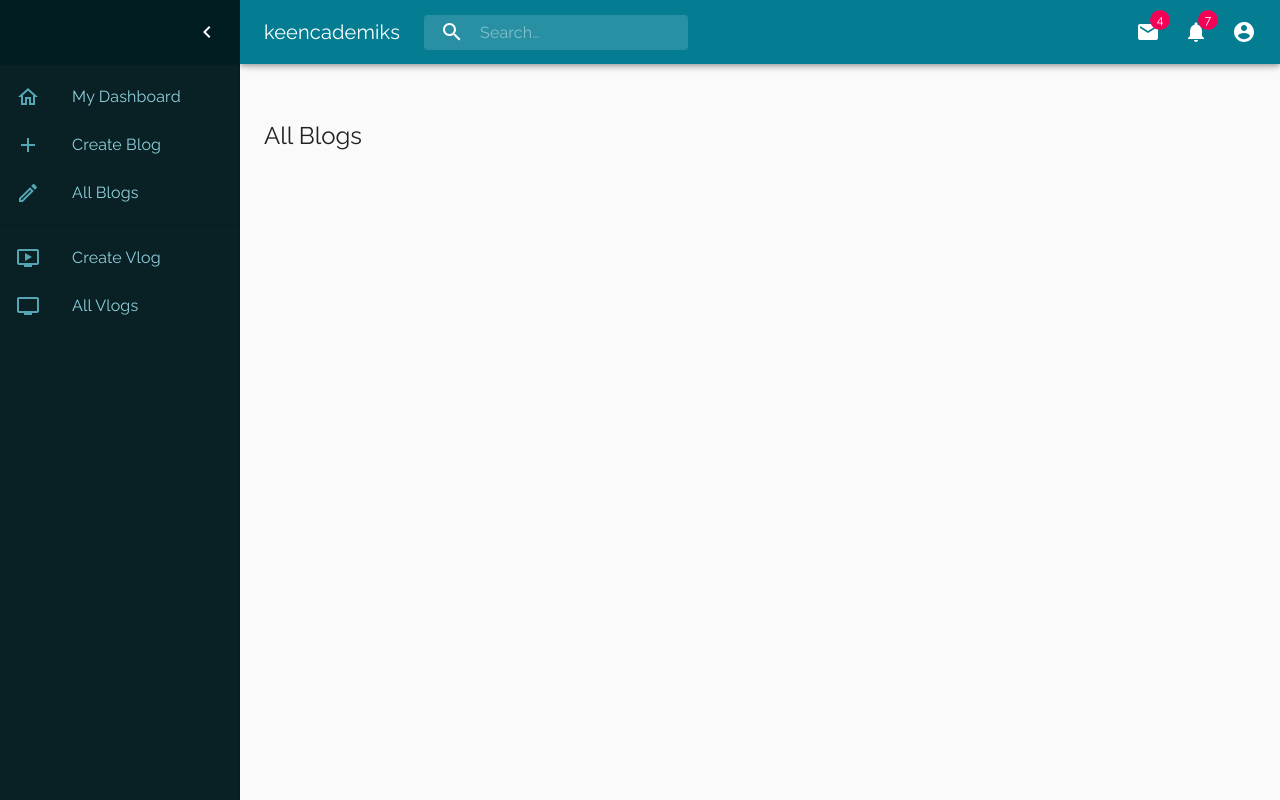
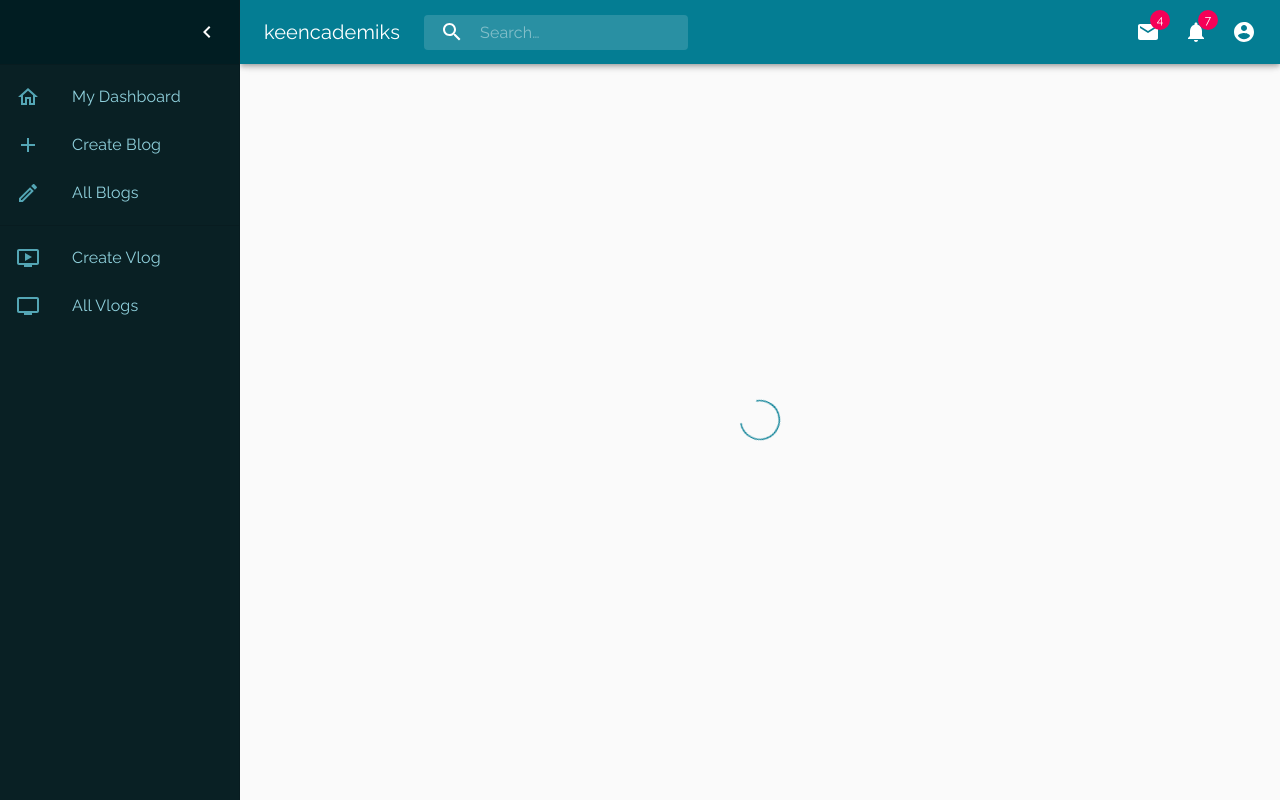
Before and after one commit to techam-group/keenclient, a React (Create React App) app: page /dashboard/blogs in a window 1280 px wide. Built offline with nearby package versions, Linux system fonts and the light colour scheme; sample sign-in values are in the browser's storage.

Commit message:
create a loading effect

```diff
--- a/src/components/dashboard/blogs/AllBlogs.jsx
+++ b/src/components/dashboard/blogs/AllBlogs.jsx
@@ -1,13 +1,26 @@
 import React from 'react'
 import { Grid, Typography } from '@material-ui/core'
+import {useQuery} from "@apollo/react-hooks";
+import {GET_ALL_BLOG_POSTS} from "../../../helpers/postQueries.gql";
+import Error from '../../error/Error.component';
+import Loading from '../../loader/Loading.component';
 
 const AllBlogs = () => {
+  // const {data, loading, error} = useQuery(GET_ALL_BLOG_POSTS);
+  let loading = true;
+
+  if (loading) return <Loading />;
+  // if (error) return <Error errText={error.message} />;
+
+  // const posts = data && data.getAllUserPublishedPosts;
+
+  // console.log('posts', posts);
 
   return (
     <Grid>
       <Typography variant="h5">All Blogs</Typography>
     </Grid>
   )
-}
+};
 
 export default AllBlogs
--- /dev/null
+++ b/src/components/error/Error.component.jsx
@@ -0,0 +1,14 @@
+import React from 'react';
+import {MdWarning as WarningIcon} from 'react-icons/md';
+import {useStyles} from "../../styles/error/error.styles";
+
+export default ({errText}) => {
+  const classes = useStyles();
+
+  return (
+    <div className={classes.error}>
+      <WarningIcon/>
+      <h4 style={{fontWeight: 100}}>Oops!! an error occurred. <strong><em>"{errText}"</em></strong>.</h4>
+    </div>
+  )
+};
--- a/src/components/forms/CreateBlog.form.jsx
+++ b/src/components/forms/CreateBlog.form.jsx
@@ -4,7 +4,7 @@ import * as yup from 'yup';
 import { FormGroup, Grid, Typography, Paper, TextField, FormHelperText, MenuItem, FormControlLabel, Switch, Button, CircularProgress } from '@material-ui/core';
 import { ToastMessage, type } from '../toaster/ToastMessage';
 import { useStyles } from '../../styles/createBlog/createBlogForm.styles'
-import {CREATE_BLOG_POST} from "../../helpers/queries.gql";
+import {CREATE_BLOG_POST} from "../../helpers/postQueries.gql";
 import {useMutation} from "@apollo/react-hooks";
 
 const initialValues = {
--- /dev/null
+++ b/src/components/loader/Loading.component.jsx
@@ -0,0 +1,17 @@
+import React from "react";
+import {CircularProgress, Grid} from "@material-ui/core";
+import { useStyles } from '../../styles/loader/loading.styles';
+
+const Loader = () => {
+  const classes = useStyles();
+
+  return (
+    <Grid>
+      <div className={classes.Loader}>
+        <CircularProgress thickness={1.5} />
+      </div>
+    </Grid>
+  );
+};
+
+export default Loader;
--- /dev/null
+++ b/src/helpers/postQueries.gql.js
@@ -0,0 +1,33 @@
+import {gql} from "apollo-boost";
+
+export const CREATE_BLOG_POST = gql`
+    mutation (
+        $title: String!
+        $body: String
+        $category: String
+        $image: String
+        $isPublished: Boolean
+    ) {
+        addPost (data: {
+            title: $title
+            body: $body
+            category: $category
+            image: $image
+            isPublished: $isPublished
+        })
+    }
+`;
+
+export const GET_ALL_BLOG_POSTS = gql`
+    query {
+        getAllUserPublishedPosts {
+            id
+            title
+            body
+            image
+            isPublished
+            createdAt
+            category
+        }
+    }
+`;
--- a/src/helpers/queries.gql.js
+++ b/src/helpers/queries.gql.js
@@ -45,21 +45,3 @@ export const RESEND_EMAIL_VERIFICATION = gql`
     resendEmailVerification (email: $email)
   }
 `;
-
-export const CREATE_BLOG_POST = gql`
-    mutation (
-        $title: String!
-        $body: String
-        $category: String
-        $image: String
-        $isPublished: Boolean
-    ) {
-        addPost (data: {
-            title: $title
-            body: $body
-            category: $category
-            image: $image
-            isPublished: $isPublished
-        })
-    }
-`;
--- /dev/null
+++ b/src/styles/error/error.styles.js
@@ -0,0 +1,38 @@
+import {makeStyles} from '@material-ui/core/styles';
+
+export const useStyles = makeStyles({
+  "@keyframes load": {
+    "0%" : {
+      opacity: 0,
+      color: 'green'
+    },
+    "50%" : {
+      opacity: 1,
+      color: '#444'
+    },
+    "100%" : {
+      opacity: 0,
+      color: 'red'
+    },
+  },
+  error: {
+    height: '85vh',
+    display: 'flex',
+    justifyContent: 'center',
+    alignItems: 'center',
+    flexDirection:'column',
+
+    '& svg': {
+      fontSize: '2.5rem',
+      color: "#ff4a4a"
+    },
+
+    "& > h4": {
+      transition: '1s ease-in-out',
+      animationName: "$load",
+      animationDuration: '2s',
+      animationTimingFunction: 'linear',
+      animationIterationCount: 'infinite'
+    },
+  }
+});
--- /dev/null
+++ b/src/styles/loader/loading.styles.js
@@ -0,0 +1,15 @@
+import { makeStyles } from "@material-ui/core";
+
+export const useStyles = makeStyles(theme => ({
+  Loader: {
+    background: 'transparent',
+    display: 'flex',
+    justifyContent: 'center',
+    alignItems: 'center',
+    height: '75vh',
+
+    '& .MuiCircularProgress-colorPrimary': {
+      color: '#047d93'
+    }
+  }
+}));
```
